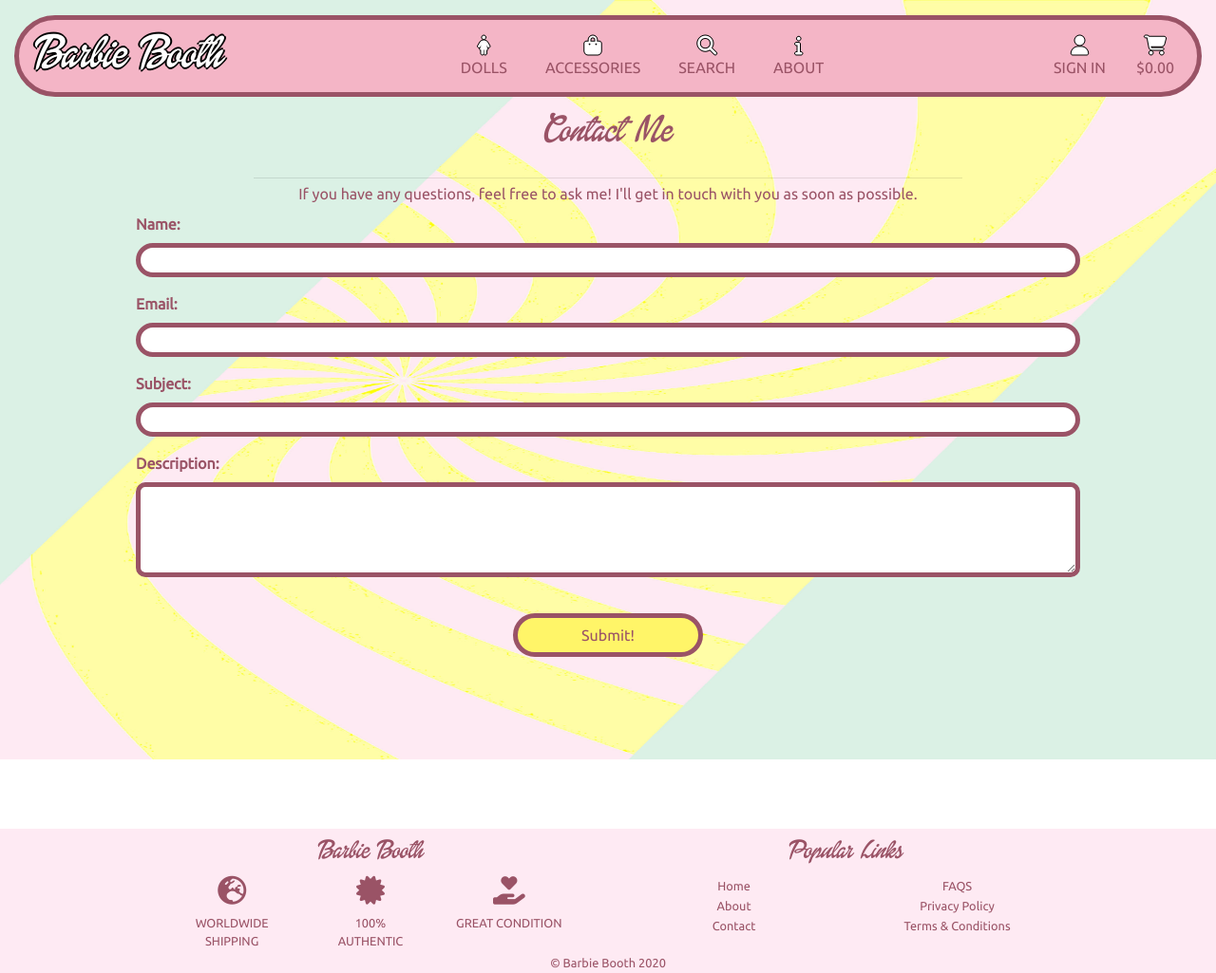
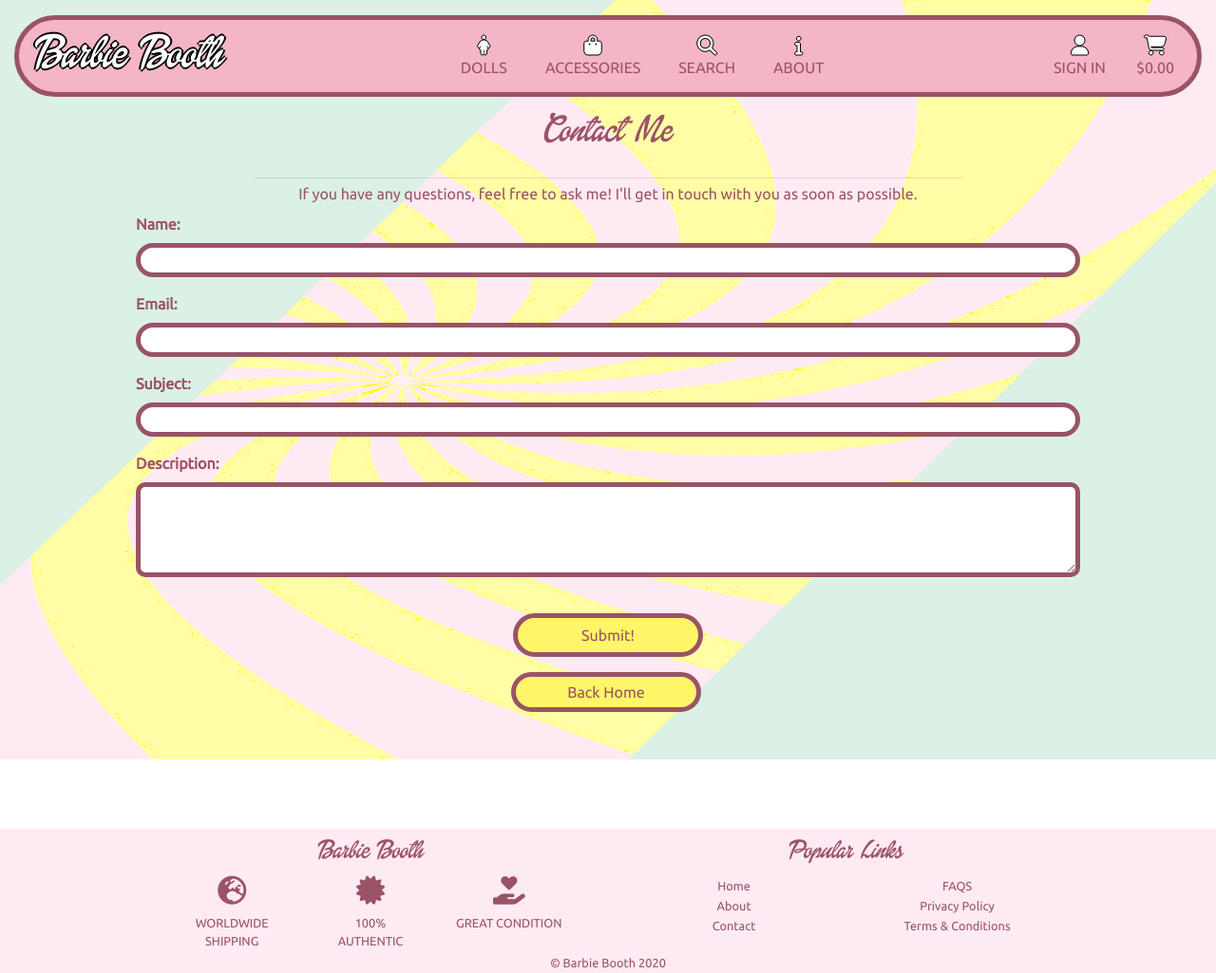
Before and after one commit to MarthGimenzo/barbiebooth, a Django app: page /contact/ in a window 1280 px wide. Shown: the whole page at 95% size. Run offline with Django 3.2, Linux system fonts and the light colour scheme; parts of the project's set-up code (start-up, migrations or seed data) failed here and were passed over; some libraries are stand-ins or nearby versions.

Commit message:
Added home button to contact page and set debug to false

```diff
--- a/barbiebooth/settings.py
+++ b/barbiebooth/settings.py
@@ -25,8 +25,8 @@ BASE_DIR = Path(__file__).resolve(strict=True).parent.parent
 SECRET_KEY = os.environ.get('SECRET_KEY', '')
 
 # SECURITY WARNING: don't run with debug turned on in production!
-# DEBUG = 'DEVELOPMENT' in os.environ
-DEBUG = True
+DEBUG = 'DEVELOPMENT' in os.environ
+# DEBUG = True
 
 ALLOWED_HOSTS = ['barbiebooth.herokuapp.com', 'localhost']
 
--- a/home/templates/home/contact.html
+++ b/home/templates/home/contact.html
@@ -45,6 +45,9 @@
                     <input class="btn see-the-button rounded-pill mt-3" type="submit" value="Submit!">
                 </div>
             </form>
+            <div class="text-center">
+                <a href="{% url 'home' %}" class="btn see-the-button rounded-pill px-1 py-1 mr-1 mt-3">Back Home</a>
+            </div>
         </div>
     </div>
 </div>
```
